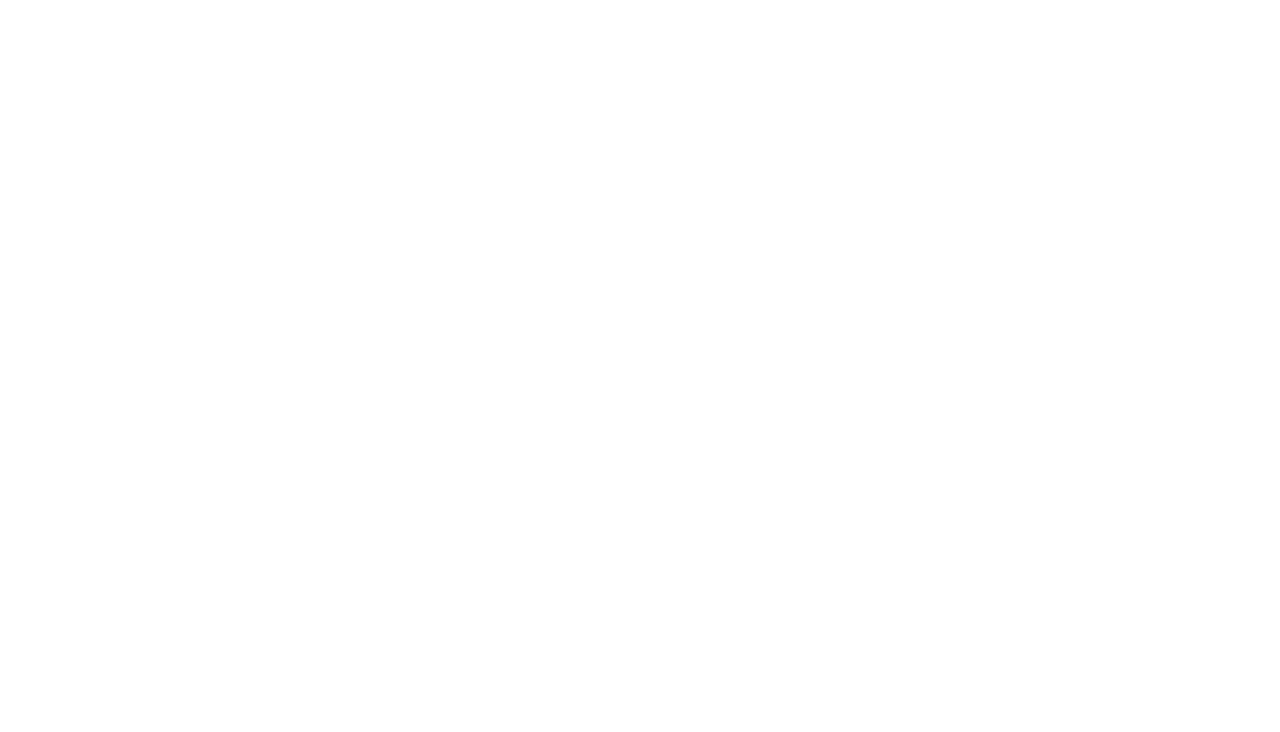
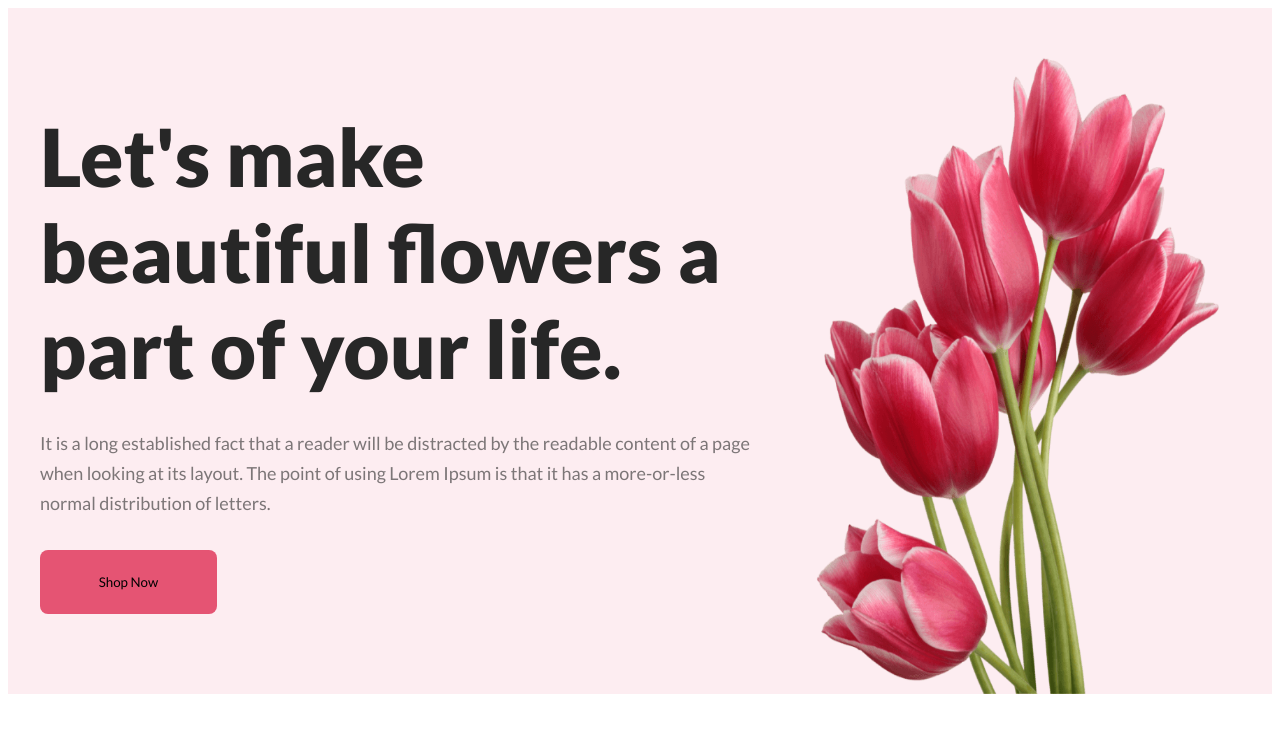
Before and after one commit to hosenA51/online-flower-shop, a plain HTML site: page index.html in a window 1280 px wide. Drawn offline with Linux system fonts and the light colour scheme.

Commit message:
header section done

```diff
--- a/index.html
+++ b/index.html
@@ -7,6 +7,23 @@
     <title>Online Flower Shop</title>
 </head>
 <body>
+    <header class="header-container">
+        <section class="header-content">
+            <div class="header-text-content">
+                <h1>Let's make beautiful flowers a part of your life.</h1>
+                <p>It is a long established fact that a reader will be distracted by the readable content of a page when looking at its layout. The point of using Lorem Ipsum is that it has a more-or-less normal distribution of letters.</p>
+                <button>Shop Now</button>
+            </div>
+            <div class="header-img-content">
+                <img src="images/pngwing10.png" alt="flowers">
+            </div>
+        </section>
+    </header>
+    <main>
 
+    </main>
+    <footer>
+
+    </footer>
 </body>
 </html>
--- a/styles/style.css
+++ b/styles/style.css
@@ -0,0 +1,69 @@
+@import url('https://fonts.googleapis.com/css2?family=Lato:ital,wght@0,100;0,300;0,400;0,700;0,900;1,100;1,300;1,400;1,700;1,900&display=swap');
+
+* {
+    font-family: "Lato", sans-serif;
+    font-style: normal;
+}
+/* header section style starts here */
+.header-container {
+    width: 100%;
+    margin: 0 auto;
+    background: rgba(229, 84, 115, 0.1);
+}
+.header-content {
+    max-width: 1200px;
+    margin: 0 auto;
+    display: flex;
+    justify-content: space-between;
+    padding: 0;
+}
+.header-text-content {
+    width: 60%;
+    margin: 0;
+    display: flex;
+    flex-direction: column;
+    justify-content: center;
+}
+.header-text-content h1 {
+    color: rgb(39, 39, 39);
+    font-family: Lato;
+    font-size: 80px;
+    font-weight: 800;
+    line-height: 96px;
+    letter-spacing: 0%;
+    text-align: left;
+    margin-top: 100px;
+    margin-bottom: 32px;
+}
+.header-text-content p {
+    color: rgba(39, 39, 39, 0.6);
+    font-family: Lato;
+    font-size: 18px;
+    font-weight: 400;
+    line-height: 30px;
+    letter-spacing: 0%;
+    text-align: left;
+    margin-top: 0;
+    margin-bottom: 32px;
+}
+.header-text-content button {
+    width: 177px;
+    height: 64px;
+    padding: 20px 43px 20px 43px;
+    border-radius: 8px;
+    background: rgb(229, 84, 115);
+    margin-top: 0;
+    margin-bottom: 80px;
+    border: none;
+}
+.header-img-content {
+    width: 37%;
+    margin: 0;
+    display: flex;
+    align-items: flex-end;
+}
+.header-img-content img {
+    width: 100%;
+    height: 93%;
+}
+/* header section style ends here */
```
Also changed, not shown: images/flower01.png (renamed from Flower Asset/Flower 01.png), images/group57.png (renamed from Flower Asset/Group 57.png), images/group58.png (renamed from Flower Asset/Group 58.png), images/group59.png (renamed from Flower Asset/Group 59.png), images/pngwing10.png (renamed from Flower Asset/pngwing 10.png), images/pngwing5.png (renamed from Flower Asset/pngwing 5.png), images/pngwing6.png (renamed from Flower Asset/pngwing 6.png), images/pngwing7.png (renamed from Flower Asset/pngwing 7.png), images/pngwing8.png (renamed from Flower Asset/pngwing 8.png), images/rectangle4.png (renamed from Flower Asset/Rectangle 4.png), images/rectangle5.png (renamed from Flower Asset/Rectangle 5.png), images/rectangle6.png (renamed from Flower Asset/Rectangle 6.png), images/rectangle9.png (renamed from Flower Asset/Rectangle 9.png).
